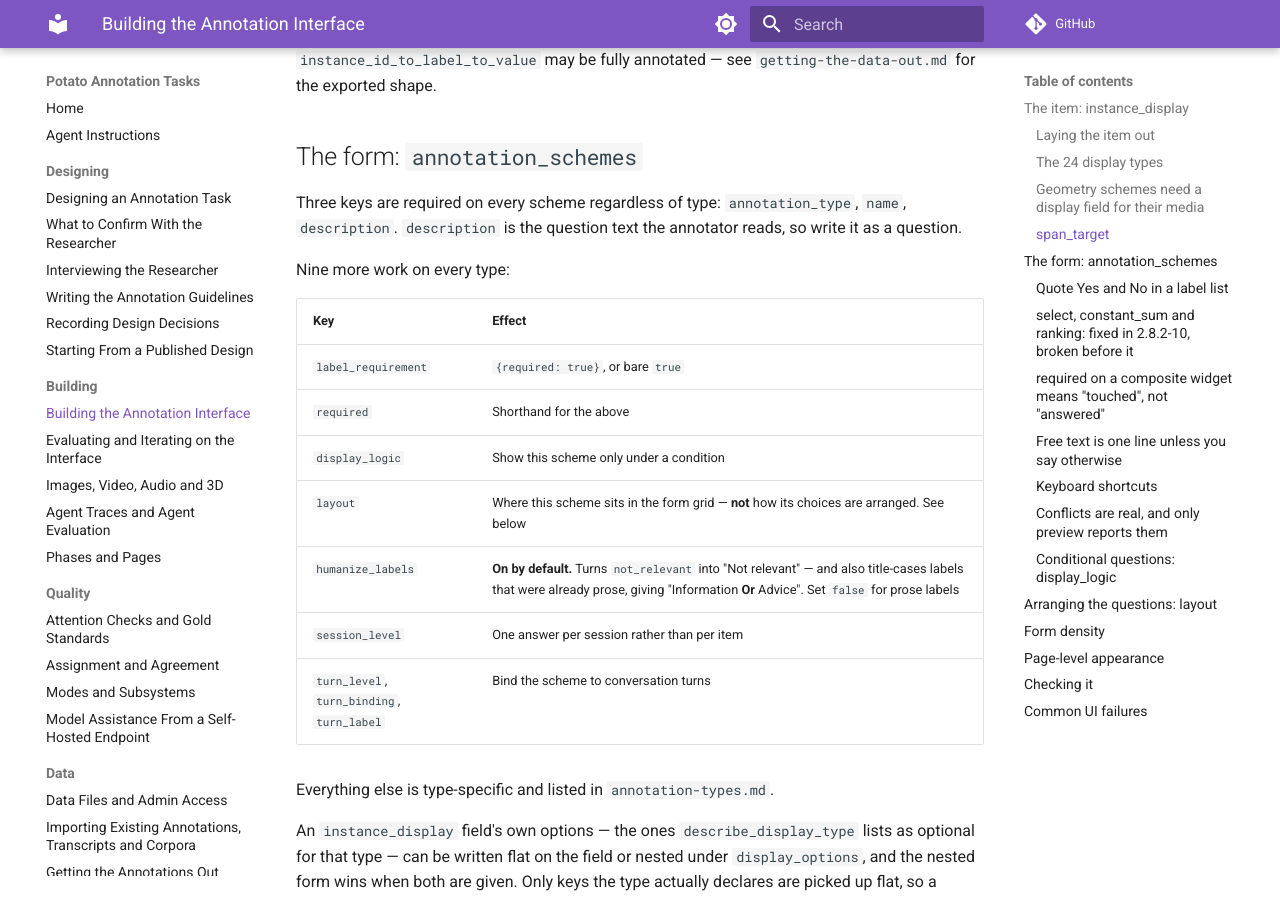
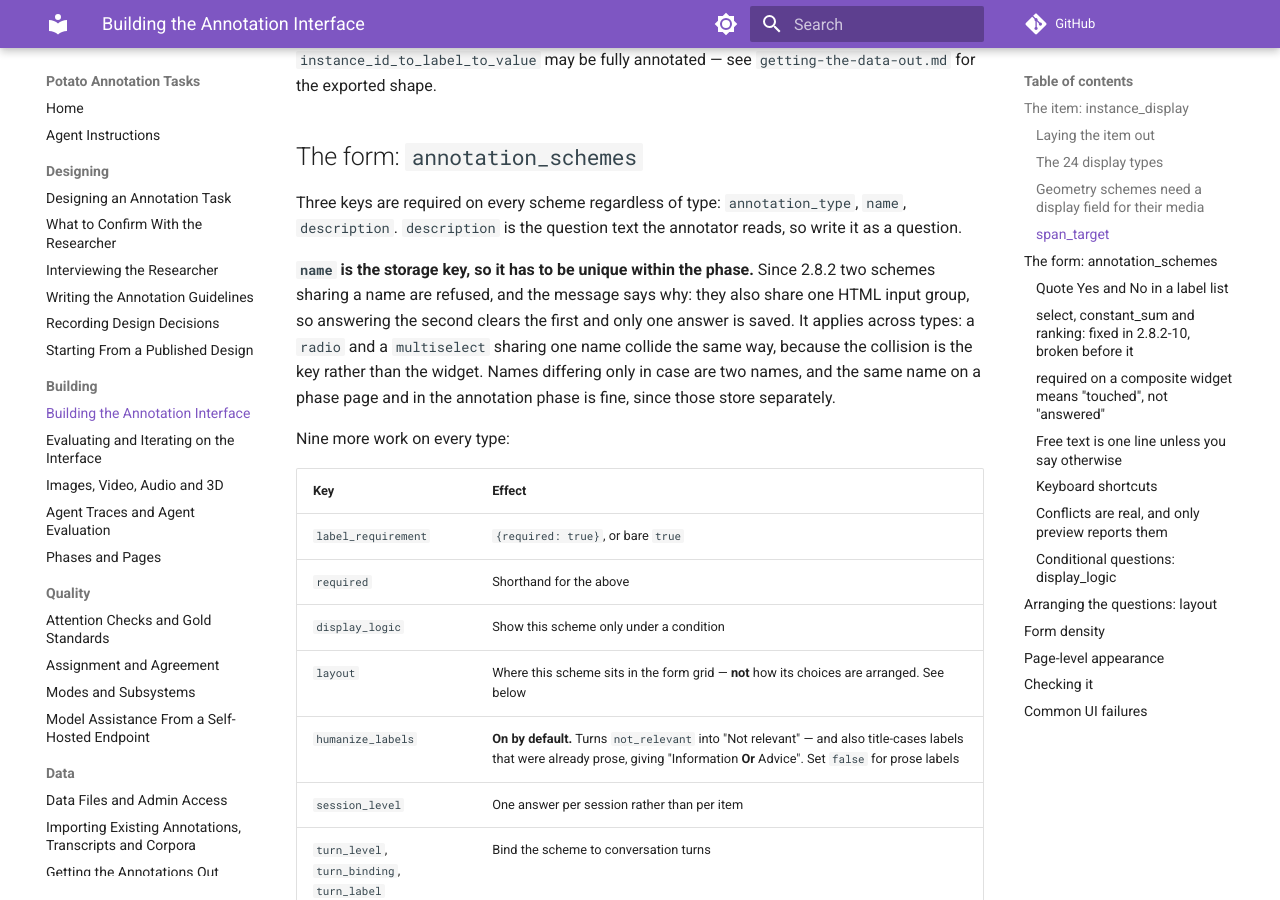
Before and after one commit to davidjurgens/potato-skill, an MkDocs documentation site: the page built from docs/building-the-ui.md, in a window 1280 px wide and 900 px high, scrolled down 6781 px. Built offline with MkDocs 1.6.1 and Material for MkDocs 9.7.7, drawn with Linux system fonts in a browser that asks for light colours; comment, search, counter and statistics services are not loaded.

Commit message:
docs(schemes): name is the storage key and has to be unique
The pack listed `name` as required and never said it must be unique, which is
how I came to write a config with two schemes called the same thing and watch
one answer disappear. Potato be457e7b now refuses that pair with a message
explaining the mechanism; the pack should have said it first.

All four edges driven against the new check: two same-named schemes refused,
different types with one name refused identically because the collision is the
storage key rather than the widget, names differing only in case allowed since
storage keys are case-sensitive, and the same name on a phase page and in the
annotation phase allowed because those store separately.

The guard caught an invented scheme name in my first draft of this paragraph —
I had reached for a plausible-sounding example rather than a real one, which is
the exact failure `test_skill_sync` exists to stop. Rephrased to need no name.

Co-Authored-By: Claude Opus 5 (1M context) <noreply@anthropic.com>
Claude-Session: https://claude.ai/code/session_01PJAwjvg871XGFuA8khHbjC

```diff
--- a/docs/building-the-ui.md
+++ b/docs/building-the-ui.md
@@ -307,6 +307,13 @@ in `instance_id_to_label_to_value` may be fully annotated — see
 Three keys are required on every scheme regardless of type: `annotation_type`,
 `name`, `description`. `description` is the question text the annotator reads,
 so write it as a question.
+
+**`name` is the storage key, so it has to be unique within the phase.** Since
+2.8.2 two schemes sharing a name are refused, and the message says why: they also
+share one HTML input group, so answering the second clears the first and only one
+answer is saved. It applies across types: a `radio` and a `multiselect` sharing one name collide
+the same way, because the collision is the key rather than the widget. Names differing only in case are two names, and the same name on a phase
+page and in the annotation phase is fine, since those store separately.
 
 Nine more work on every type:
 
```
Also changed, not shown: skills/potato-tasks/references/building-the-ui.md (+7 -0 lines).
